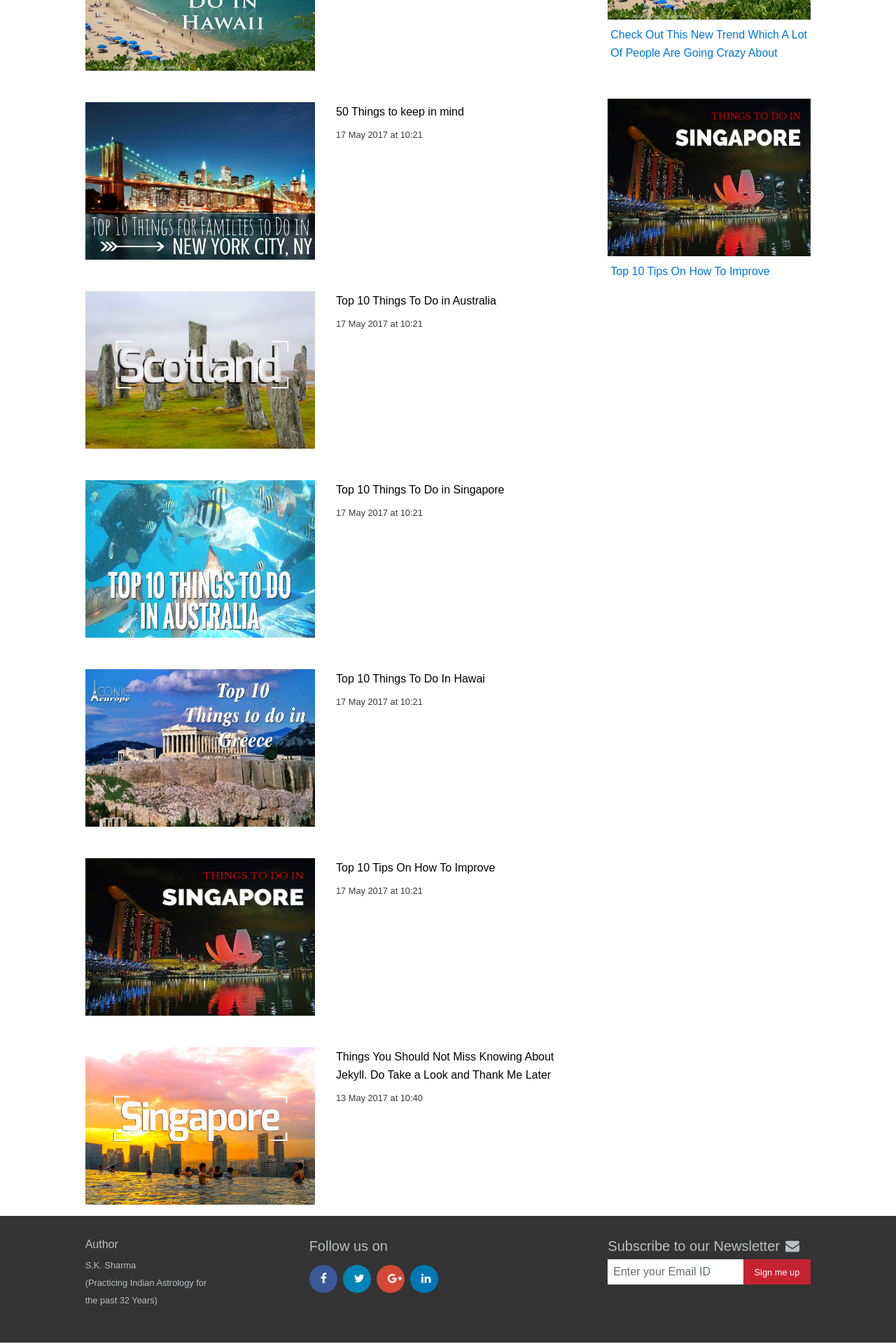
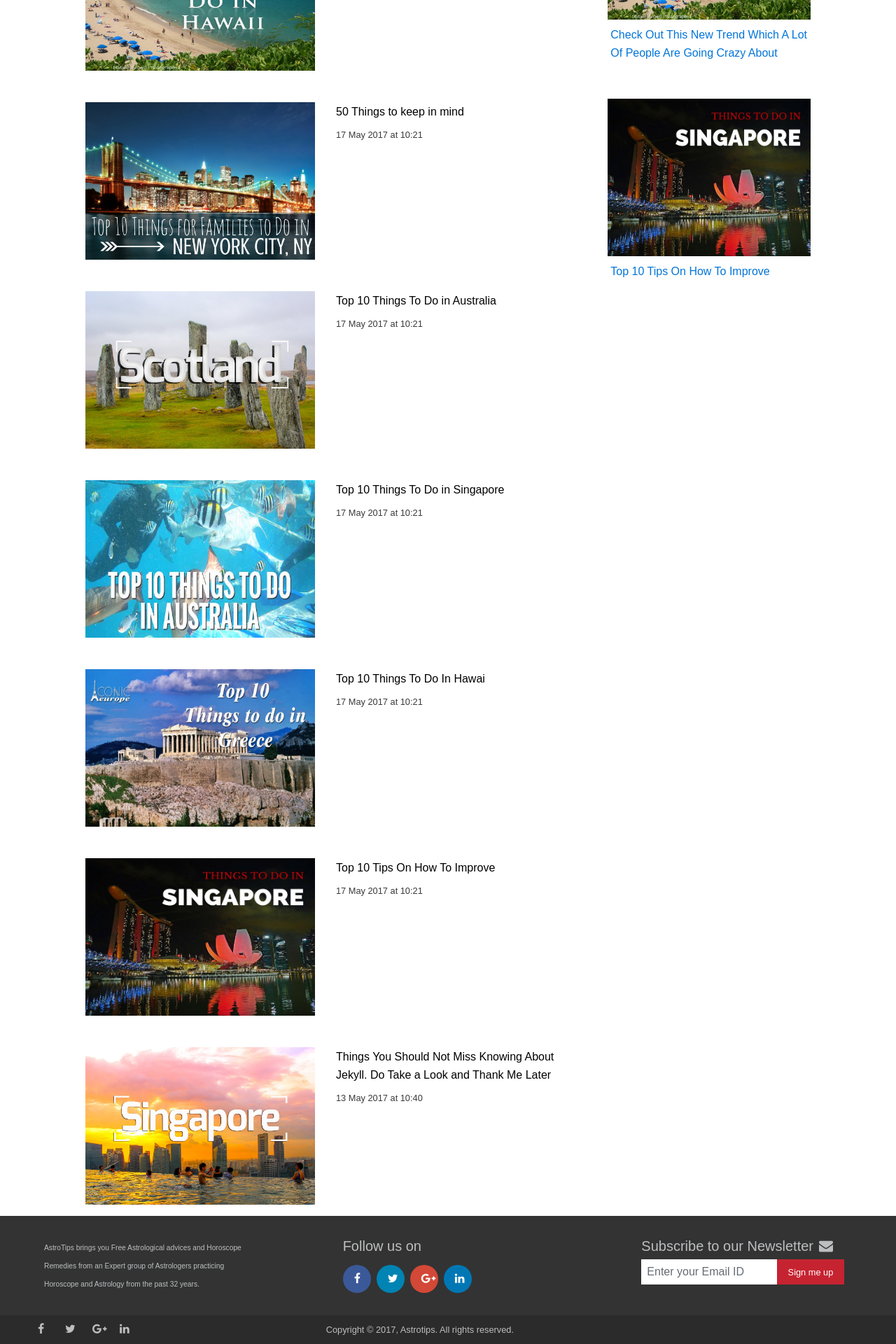
Before and after one commit to astrotips/astrotips.github.io, a Jekyll site: the page built from index.md, in a window 1280 px wide. Shown: the part 1006-2926 px from the top of the page at 70% size. Built offline with Jekyll 4.4.1, drawn with Linux system fonts in a browser that asks for light colours; nearby versions of some CDN libraries.

Commit message:
Follow us Buttons corrected and footer-section-2 added

```diff
--- a/_config.yml
+++ b/_config.yml
@@ -16,9 +16,9 @@
 title: Astro Tips | Your Astrology Adviser
 email: your-email@domain.com
 description: > # this means to ignore newlines until "baseurl:"
-  Write an awesome description for your new site here. You can edit this
-  line in _config.yml. It will appear in your document head meta (for
-  Google search results) and in your feed.xml site description.
+  AstroTips brings you Free Astrological advices and Horoscope
+  Remedies from an Expert group of Astrologers practicing Horoscope
+   and Astrology from the past 32 years.
 baseurl: "" # the subpath of your site, e.g. /blog
 url: "https://astrotips.github.io/" # the base hostname & protocol for your site, e.g. http://example.com
 twitter_username: jekyllrb
--- /dev/null
+++ b/_includes/followUsButtons.html
@@ -0,0 +1,51 @@
+<div class="container followUsButtons">
+	<div class="row">
+
+
+		<div class="col-md-1 col-1 fbBt shBt">
+			<!--the Facebook base
+			https://www.facebook.com/dialog/share? -->
+
+			<a href="https://www.facebook.com/{{ site.facebook_username}}">
+			<!-- use the facebook logo for the link -->
+			<i class="fa fa-facebook" aria-hidden="true"></i>
+
+		</a>
+	</div>
+
+	<div class="col-md-1 col-1 twitterBt shBt">
+			<!--the Twitter base
+			https://twitter.com/share -->
+			<!-- TODO: Add twitter account. Also append "&via=createdtwitterhandler" to href below -->
+			<a href="https://twitter.com/{{ site.twitter_username}}">
+				<!-- use the twitter logo for the link -->
+				<i class="fa fa-twitter" aria-hidden="true"></i>
+			</a>
+		</div>
+
+		<div class="col-md-1 col-1 googleBt shBt">
+			<!--the Google+ link url;
+			base = https://plus.google.com/share? -->
+
+			<a href="https://plus.google.com/{{ site.google_username}}">
+
+			<!-- use the google+ logo for the link -->
+			<i class="fa fa-google-plus" aria-hidden="true"></i>
+		</a>
+	</div>
+
+	<div class="col-md-1 col-1 linkedinBt shBt">
+			<!--the LinkedIn base url
+			http://www.linkedin.com/shareArticle?mini=true -->
+
+			<a href="http://www.linkedin.com/{{ site.linkedin_username}}">
+
+				<!-- use the linkedin logo for the link -->
+				<i class="fa fa-linkedin" aria-hidden="true"></i>
+
+
+			</a>
+		</div>
+
+	</div>
+</div>
--- a/_includes/footer.html
+++ b/_includes/footer.html
@@ -1,15 +1,14 @@
 <footer class="mt-3">
 	<div class="container-fluid">
 		<div class="row fSection-1 py-3">
-			<div class="col-md-2 offset-md-1 col-sm-4 my-3">
-				<h6>Author</h6>
-				<small>S.K. Sharma</small>
-				<p><small>(Practicing Indian Astrology for the past 32 Years)</small></p>
+			<div class="col-md-3 ml-md-5 col-sm-4 my-3">
+				<!-- <small>Author: S.K. Sharma</small> -->
+				<small><small>{{ site.description }}</small></small>
 			</div>
 			<div class="col-md-4 offset-md-1 col-sm-4 my-3">
 				<h5>Follow us on</h5>
 				<div class="footerExpandedShBt mt-3">
-					{% include shareButtons.html %}
+					{% include followUsButtons.html %}
 				</div>
 			</div>
 			<div class="col-md-3 col-sm-4 my-3">
@@ -18,7 +17,14 @@
 		</div>
 
 		<div class="row fSection-2">
-
+			<div class="col-sm-4 ml-md-4 my-2">
+				<div class="blackWhiteLogo">
+					{% include followUsButtons.html %}
+				</div>
+			</div>
+			<div class="col-sm-7 my-2">
+				<small>Copyright &copy; 2017, Astrotips. All rights reserved.</small>
+			</div>
 		</div>
 	</div>
 </footer>
--- a/assets/css/footer.scss
+++ b/assets/css/footer.scss
@@ -6,15 +6,18 @@
 $primaryDarkColor: #c62331;
 $textColor: rgb(58, 58, 58);
 $textHeadingColor: rgb(65, 65, 65);
+$footerTextColor: rgb(188, 190, 192);
 
 footer{
+	$section-1-background: #333333;
+	$section-2-background: #2C2B2B;
 
-	color: rgb(188, 190, 192);
+	color: $footerTextColor;
 	.fSection-1{
-	background-color: #333333;
+	background-color: $section-1-background;
 	}
 	.fSection-2{
-	background-color: #2C2B2B;
+	background-color: $section-2-background;
 	}
 	.newsLetter{
 		form{
@@ -23,4 +26,29 @@
 			}
 		}
 	}
+
+	.blackWhiteLogo{
+		.followUsButtons{
+			.row{
+				i{
+				color: $footerTextColor;
+				}
+				.fbBt{
+					background-color:   $section-2-background;
+				}
+				.twitterBt{
+					background-color:   $section-2-background;
+				}
+				.linkedinBt{
+					background-color:   $section-2-background;
+				}
+				.googleBt{
+					background-color:   $section-2-background;
+				}
+				.shBt{
+					cursor: pointer;
+				}
+			}
+		}
+	}
 }
--- a/assets/css/home.scss
+++ b/assets/css/home.scss
@@ -93,6 +93,30 @@
     transition: 0.3s;
 }
 
+.followUsButtons{
+	.row{
+		text-align: center;
+		i{
+		color: #FFFFFF;
+		}
+		.fbBt{
+			background-color: #3b5998;
+		}
+		.twitterBt{
+			background-color: #0084b4;
+		}
+		.linkedinBt{
+			background-color: #0077B5;
+		}
+		.googleBt{
+			background-color: #d34836;
+		}
+		.shBt{
+			cursor: pointer;
+		}
+	}
+}
+
 @media(max-width:576px){
 
 }
--- a/assets/js/home.js
+++ b/assets/js/home.js
@@ -14,14 +14,21 @@
 
 	$('.postContent').find('p').addClass('text-justify px-1 py-1 mt-3 mb-4');
 
-	$('.shBt').click(function () {
+	$('.shareButtons').find('.shBt').click(function () {
 		var href=$(this).find("a").attr("href");
 		window.open(href,'', 'menubar=no,toolbar=no,resizable=yes,scrollbars=yes,height=600,width=600');
 		return false;
 	});
 
+	$('.followUsButtons').find('.shBt').click(function () {
+		var win = window.open($(this).find("a").attr("href"), '_blank');
+  		win.focus();
+		return false;
+	});
+
 	$('.expandedShBt').find('.shBt').addClass('px-5 py-2 mr-2');
 	$('.footerExpandedShBt').find('.shBt').addClass('pl-3 pr-4 py-2 mr-2 rounded-circle');
+	$('.blackWhiteLogo').find('.shBt').addClass('pr-4');
 
 	// Inline Footer js
 	$('footer').find('.newsLetter').removeClass('px-4 py-4');
```
